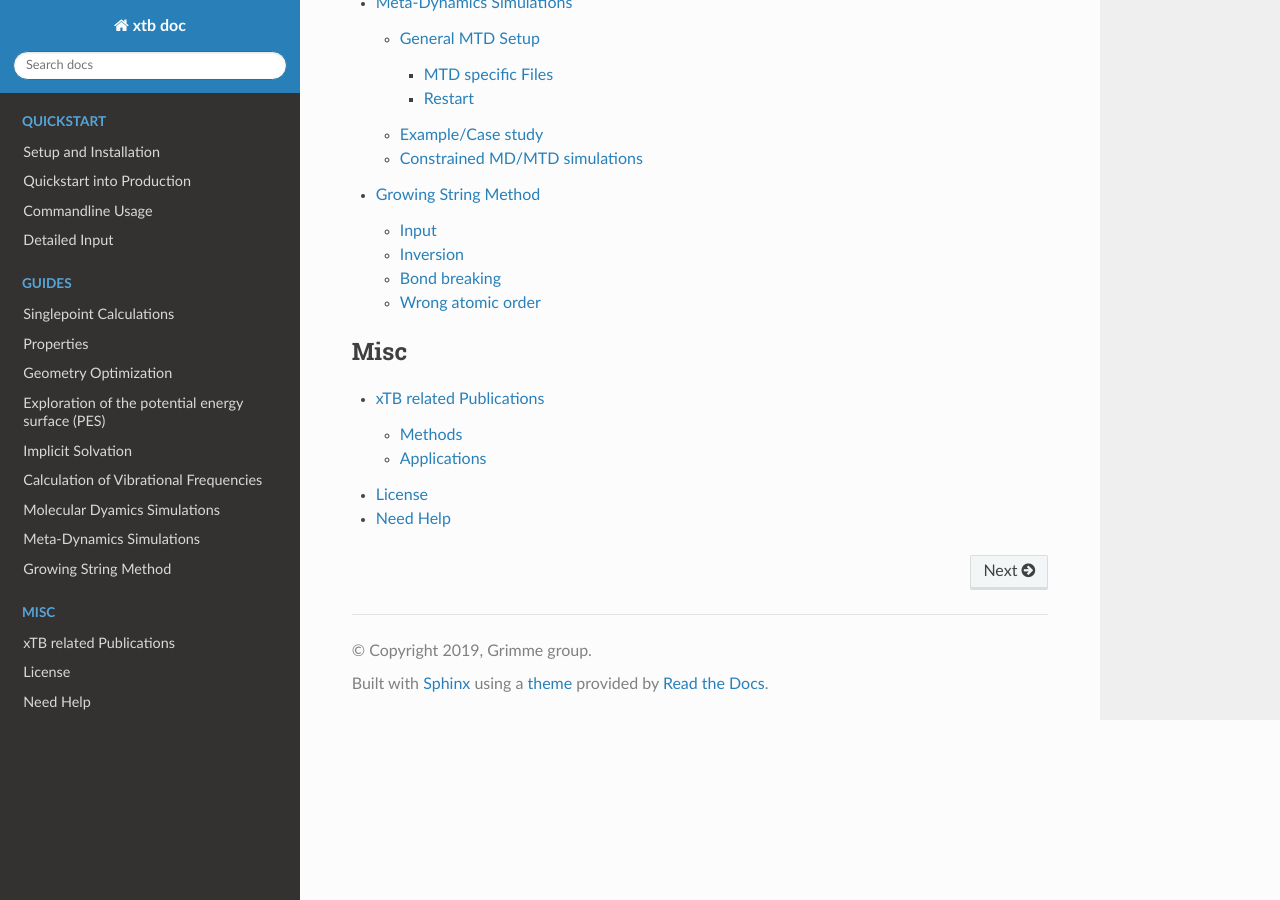
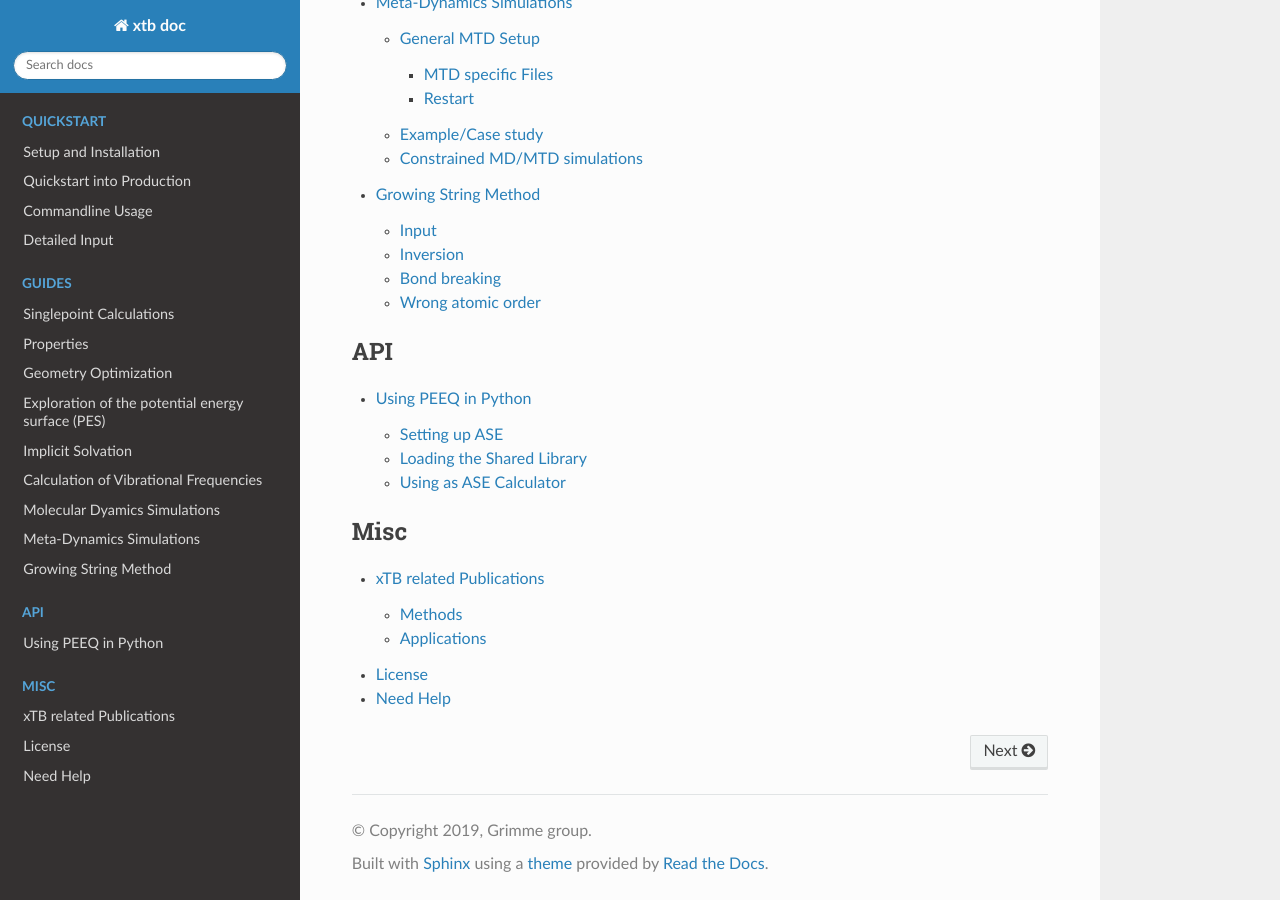
Before and after one commit to grimme-lab/xtb_docs, a Sphinx documentation site: the page built from source/contents.rst, in a window 1280 px wide and 900 px high, scrolled down 2658 px. Built offline with Sphinx 7.4.7 and the Read the Docs theme 2.0.0, drawn with Linux system fonts in a browser that asks for light colours; some of the changed lines change nothing that is shown.

Commit message:
added API documentation for interfacing peeq from python/ase

```diff
--- a/source/contents.rst
+++ b/source/contents.rst
@@ -40,6 +40,12 @@ insights into the theory used behind the scences.
 
 .. toctree::
    :maxdepth: 3
+   :caption: API
+
+   dev_python
+
+.. toctree::
+   :maxdepth: 3
    :caption: Misc
 
    xtbrelatedrefs
--- /dev/null
+++ b/source/dev_python.rst
@@ -0,0 +1,196 @@
+.. _python:
+
+----------------------
+ Using PEEQ in Python
+----------------------
+
+.. warning:: ``peeq`` is still work in progress!
+
+.. contents::
+
+Setting up ASE
+==============
+
+First of all, get a version of the atomic simulation environment (ASE), usually
+
+.. code:: bash
+
+   > pip3 install ase [--user]
+
+works fine on most machines. For more details refer to the ASE documentation.
+
+Loading the Shared Library
+==========================
+
+.. note:: This is the basic approach to include an interface to a C-API
+          in ``python``, in most circumstances you can skip this section
+          since I already did the dirty work for you and wrapped everything
+          up nicely.
+          If you plan to work on the C-API and the ``python`` wrappers,
+          this section is *important* for everything you do.
+
+The ``peeq`` program package contains a shared object which has to be included
+in your ``LD_LIBRARY_PATH``, you can simply do this by using
+
+.. code:: bash
+
+   > export LD_LIBRARY_PATH=$LD_LIBRARY_PATH:/path/to/peeq/build
+
+to allow loading of the shared library.
+Test this by running:
+
+.. code:: python
+
+   import ctypes
+   from ctypes import cdll
+
+   try:
+      peeq = cdll.LoadLibrary('libpeeq.so')
+   except OSError:
+      print("PEEQ library was not found in your LD_LIBRARY_PATH")
+
+If you can successfully load the shared object, specify the necessary interface
+for calling PEEQ by defining the PEEQ_options structure and argument types
+as in:
+
+.. code:: python
+
+   import ctypes
+   from ctypes import cdll, Structure, c_int, c_double, c_bool, c_char_p, POINTER
+
+   peeq = cdll.LoadLibrary('libpeeq.so')
+
+   class PEEQ_options(Structure):
+       _fields_ = [('prlevel',c_int),
+                   ('acc',    c_double),
+                   ('etemp',  c_double),
+                   ('grad',   c_bool)]
+
+   c_int_p = POINTER(c_int)
+   c_bool_p = POINTER(c_bool)
+   c_double_p = POINTER(c_double)
+   peeq.PEEQ_calculation.argtypes = [c_int_p, c_int_p,
+           c_double_p, c_double_p, c_double_p,
+           c_bool_p, POINTER(PEEQ_options), c_char_p,
+           c_double_p, c_double_p, c_double_p]
+
+now ``python`` knows how to call PEEQ from the shared object. Remember that
+``peeq`` is a Fortran program, so we prefer passing by reference over passing by
+value.
+
+.. tip:: You can always check the header definitions in ``include/peeq.h``.
+
+Using as ASE Calculator
+=======================
+
+To perform a calculation with the ASE we not only need ``python`` bindings
+but also an abstract interface to other ASE functions.
+The easiest way to provide such an interface is by creating an ASE ``Calculator``
+class. My current approach is to have an abstract class performing all
+the nasty interfacing stuff (loading the library, storing default values and
+stuff like that) and specific instances of this class for every
+available method from ``peeq``, namely GFN2-xTB (as ``GFN2``),
+GFN1-xTB (as ``GFN1``) and GFN0-xTB (as ``GFN0`` and ``PEEQ`` for molecular
+and periodic calculations, respectively).
+An complete implementation of this setup is shipped with ``peeq`` at
+``python/peeq.py`` and should be ready-to-use with some minor tweaking.
+To make it available for scripting in ``python`` use
+
+.. code:: bash
+
+   > export PYTHONPATH=$PYTHONPATH:/path/to/peeq/python
+
+Here is an example with rutile using this VASP geometry input:
+
+.. code:: text
+
+   Ti  O
+    1.0000000000000000
+        4.6257    0.0000    0.0000
+        0.0000    4.6257    0.0000
+        0.0000    0.0000    2.9806
+      2   4
+   Cartesian
+     0.00000000  0.00000000  0.00000000
+     2.31285000  2.31285000  1.49030000
+     1.30490997  1.30490997  0.00000000
+     1.00794003  3.61775997  1.49030000
+     3.32079003  3.32079003  0.00000000
+     3.61775997  1.00794003  1.49030000
+
+To give you an idea how this is going to work out, here is the final
+code snippet:
+
+.. code:: python
+
+   import peeq
+   from peeq import PEEQ
+
+   import ase
+   from ase.io import read, write
+   from ase.units import Hartree
+   from ase.optimize.precon import Exp, PreconFIRE
+   from ase.constraints import ExpCellFilter
+
+   # read molecular structure data, here from a VASP geometry input
+   mol = read("POSCAR", format = 'vasp')
+
+   # create the calculator for GFN0-xTB under periodic boundary conditions
+   calc = PEEQ(print_level = 3)
+   mol.set_calculator(calc)
+
+   # initial single point calculation
+   e = mol.get_potential_energy()
+   print("Initial energy: eV, Eh", e, e/Hartree)
+
+   # setup optimization of cell parameters
+   ecf = ExpCellFiler(mol)
+   precon = Exp(A = 3)
+   relax = preconFire(ecf, precon = precon, trajectory = 'peeqopt.traj')
+
+   # do the optimization
+   relax.run(fmax = 5e-2)
+
+   # get the final single point energy
+   e = mol.get_potential_energy()
+   print("Final energy:   eV, Eh", e, e/Hartree)
+
+   # write final geometry to file
+   write("peeqopt.POSCAR", mol, format = 'vasp')
+
+running this script with the input for rutile we should find something similar
+to this output (maybe including some warnings from the ASE).
+
+.. code:: text
+
+   Initial energy: eV, Eh -440.6471068912027 -16.193482628801494
+   PreconFIRE:   0  09:28:06     -440.647107       1.7119       0.1061
+   PreconFIRE:   1  09:28:07     -440.673281       1.7110       0.1056
+   PreconFIRE:   2  09:28:07     -440.725466       1.7076       0.1045
+   PreconFIRE:   3  09:28:07     -440.803152       1.6977       0.1026
+   PreconFIRE:   4  09:28:07     -440.905138       1.6747       0.0993
+   PreconFIRE:   5  09:28:07     -441.028875       1.6284       0.0941
+   PreconFIRE:   6  09:28:08     -441.169498       1.5430       0.0860
+   PreconFIRE:   7  09:28:08     -441.318524       1.3969       0.0738
+   PreconFIRE:   8  09:28:08     -441.462322       1.1298       0.0539
+   PreconFIRE:   9  09:28:08     -441.600489       0.6531       0.0220
+   PreconFIRE:  10  09:28:08     -441.654277       0.1566       0.0277
+   PreconFIRE:  11  09:28:09     -441.515093       0.1524       0.0275
+   PreconFIRE:  12  09:28:09     -441.652546       0.1441       0.0270
+   PreconFIRE:  13  09:28:09     -441.653083       0.1319       0.0264
+   PreconFIRE:  14  09:28:09     -441.653747       0.1161       0.0256
+   PreconFIRE:  15  09:28:09     -441.654502       0.0972       0.0247
+   PreconFIRE:  16  09:28:10     -441.655309       0.0756       0.0236
+   PreconFIRE:  17  09:28:10     -441.656129       0.0519       0.0225
+   PreconFIRE:  18  09:28:10     -441.656933       0.0242       0.0212
+   Final energy:   eV, Eh -441.65702130913525 -16.230596299418206
+
+The final geometry can be found in ``peeqopt.POSCAR`` and can be viewed
+with *e.g.*
+
+.. code:: bash
+
+   > ase gui peeqopt.POSCAR
+
+The optimization log is kept in a ``pickle`` trajectory and can also be
+viewed with the ``ase gui``.
```
